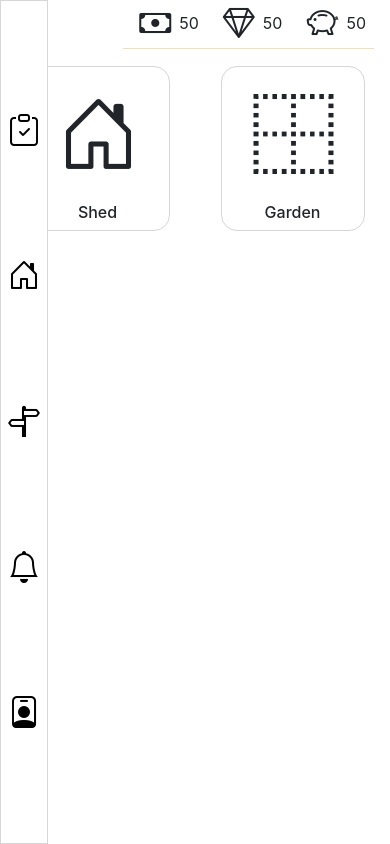
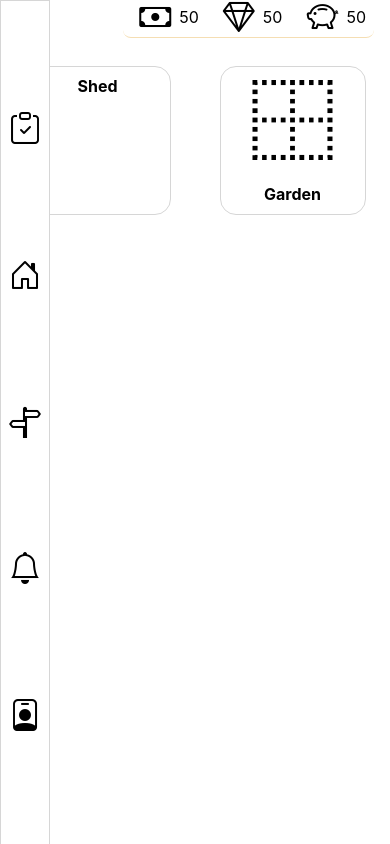
Before and after one commit to istvnemeth1/Lumber-Yard, a React (Create React App) app in the folder client/: page / in a window 390 px wide. Built offline with nearby package versions, Linux system fonts and the light colour scheme.

Commit message:
Need Fixing home.js

```diff
--- a/client/package.json
+++ b/client/package.json
@@ -7,8 +7,8 @@
     "@testing-library/react": "^11.2.7",
     "@testing-library/user-event": "^12.8.3",
     "axios": "^0.21.1",
-    "bootstrap": "^5.0.2",
     "bootstrap-icons": "^1.5.0",
+    "normalize.css": "^8.0.1",
     "react": "^17.0.2",
     "react-dom": "^17.0.2",
     "react-router": "^5.2.0",
--- a/client/src/App.css
+++ b/client/src/App.css
@@ -46,8 +46,6 @@ body {
 }
 
 .right {
-  background-color: white;
-  border-bottom: 1px solid wheat;
   display:flex;
   position: absolute;
   right: 1rem;
@@ -55,8 +53,8 @@ body {
 
 .gem:after, .coin:after, .cash:after {
   position: relative;
-  top: -.4rem;
-  left: -.5rem;
+  top: -.15rem;
+  left: -.4rem;
 }
 
 .gem:after {
@@ -114,9 +112,18 @@ body {
   }
 
   .right {
+    background-color: white;
+    border-bottom: 1px solid wheat;
+    border-bottom-left-radius: .5rem;
+    border-bottom-right-radius: .5rem;
     position: fixed;
     top: 0;
 
+  }
+
+  .gem:after, .coin:after, .cash:after {
+    top: -.4rem;
+    left: -.5rem;
   }
 
   .right .bi {
--- a/client/src/components/Menu/Home.js
+++ b/client/src/components/Menu/Home.js
@@ -3,12 +3,21 @@ import { NavLink } from 'react-router-dom';
 import Navbar from '../Navbar.js';
 
 const Home = () => {
+
+    function windowWide () {
+        if (window.innerWidth <= 800) {
+            return <NavLink to="/shed" style={{ textDecoration: "none", color: "black" }}><i className="bi bi-house-door"></i></NavLink>;
+        } else {
+            return (<i className="bi bi-house-door"></i>);
+        }
+    }
+
     return (
         <>
         <Navbar />
         <div className="main">
             <div id="house" className="card">
-                <i className="bi bi-house-door"></i>
+                {window.addEventListener('resize', windowWide)}
                 <div className="description">
                     <h1>Shed</h1>
                     <p>Here you can sleep</p>
--- a/client/src/components/Menu/Village.js
+++ b/client/src/components/Menu/Village.js
@@ -2,6 +2,7 @@ import React from 'react';
 import Navbar from '../Navbar.js';
 
 const Village = () => {
+
     return (
         <>
         <Navbar />
--- a/client/src/index.js
+++ b/client/src/index.js
@@ -1,6 +1,6 @@
 import React from 'react';
 import ReactDOM from 'react-dom';
-import 'bootstrap/dist/css/bootstrap.min.css';
+import 'normalize.css';
 import './index.css';
 import './App.css';
 import App from './App';
```
Also changed, not shown: 1 other file (tests, documents, lock files or other folders).
